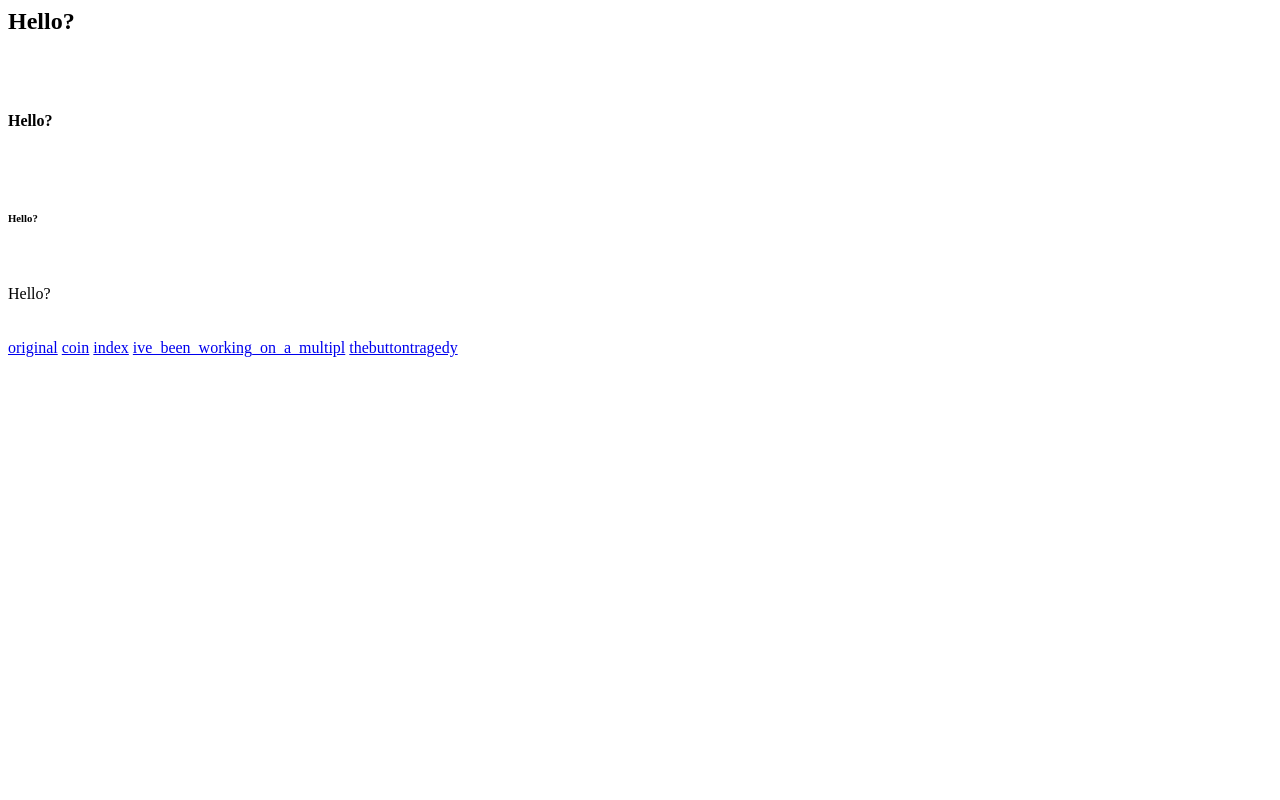
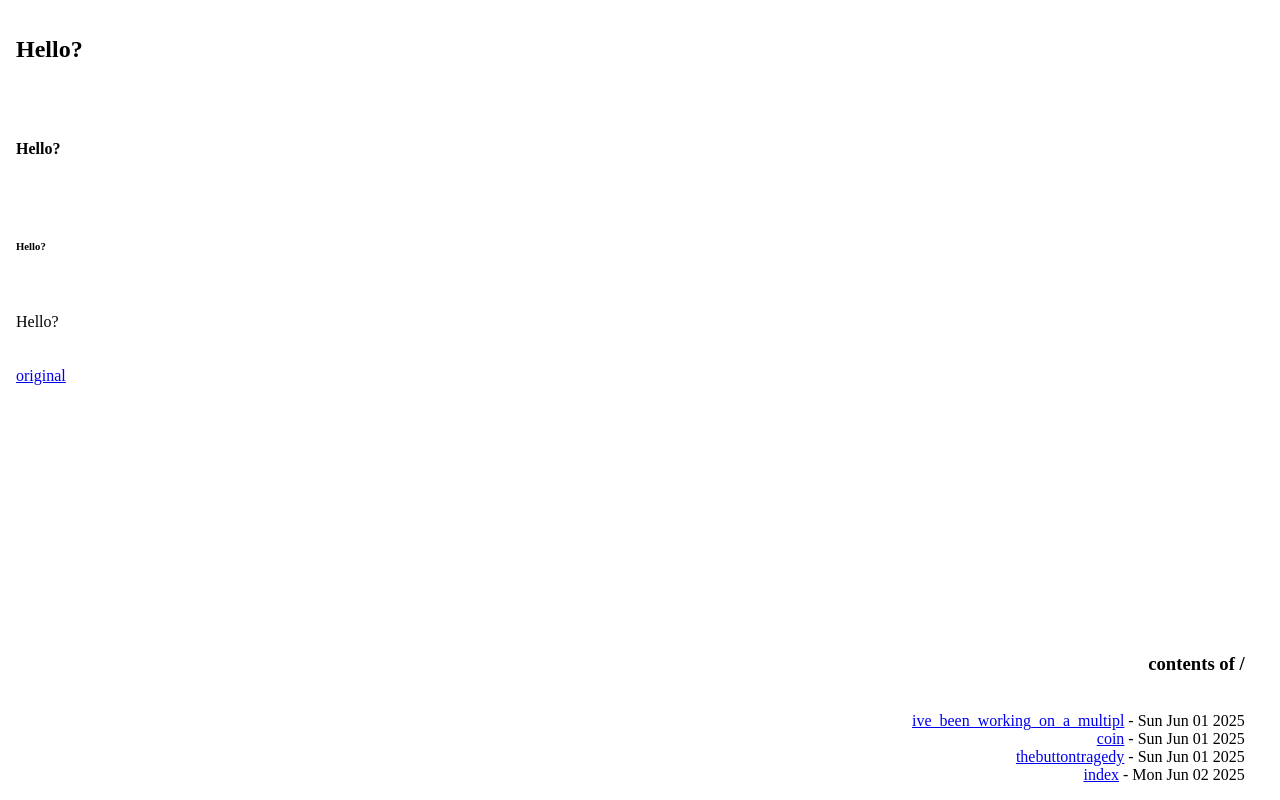
Before and after one commit to chancehudson/static, a plain HTML site: page www/index.html in a window 1280 px wide. Drawn offline with Linux system fonts and the light colour scheme.

Commit message:
feat: index page layout

```diff
--- a/www/index.html
+++ b/www/index.html
@@ -1,12 +1,44 @@
 <html>
-	<body><h2>Hello?</h2><br /><br /><h4>Hello?</h4><br /><br /><h6>Hello?</h6><br /><br /><h8>Hello?</h8></body>
-	<br /><br /><br />
-	<a href="https://keccak-doomsday.pages.dev/" target="_blank">original</a>
+	<body style="margin: 0px">
+
+<!-- // here be flexbox stupidity -->
+
+<div style="display: flex; align-items: space-between; justify-content: space-between; flex-direction: column; background: transparent; min-height: 96vh; width: 96vw; flex-wrap: flex-wrap; flex: 1; padding: 2vh;" >
+	<div style="display: flex; flex: 1; flex-direction: row; background: transparent; width: 100%;">
+		<div style="width: 100%;">
+
+			<h2>Hello?</h2><br /><br /><h4>Hello?</h4><br /><br /><h6>Hello?</h6><br /><br /><h8>Hello?</h8></body>
+			<br /><br /><br />
+			<a href="https://keccak-doomsday.pages.dev/" target="_blank">original</a>
+
+		</div>
+	</div>
+	<div style="display: flex; justify-content: space-between; flex-direction: row; background: transparent; width: 100%; text-align: right; align-items: flex-end;" >
+	<div style="text-align: right; background: transparent; width: 100%;">
+	<!--build_www_list-->
+<h3><strong>contents of /</strong></h3>
+
+
+<br />
+<a href="/ive_been_working_on_a_multipl..._-_Claude.html" target="_blank">ive_been_working_on_a_multipl</a> - <span>Sun Jun 01 2025</span>
+</a>
+
+<br />
+<a href="/coin.png" target="_blank">coin</a> - <span>Sun Jun 01 2025</span>
+</a>
+
+<br />
+<a href="/thebuttontragedy.png" target="_blank">thebuttontragedy</a> - <span>Sun Jun 01 2025</span>
+</a>
+
+<br />
+<a href="/index.html" target="_blank">index</a> - <span>Mon Jun 02 2025</span>
+</a>
 
 <!--build_www_list-->
-<a href="/coin.png" target="_blank">coin</a>
-<a href="/index.html" target="_blank">index</a>
-<a href="/ive_been_working_on_a_multipl..._-_Claude.html" target="_blank">ive_been_working_on_a_multipl</a>
-<a href="/thebuttontragedy.png" target="_blank">thebuttontragedy</a>
-<!--build_www_list-->
+
+	<div>
+</div>
+</div>
+</body>
 </html>
```
Also changed, not shown: scripts/build_www_list.mjs (+16 -4 lines).
